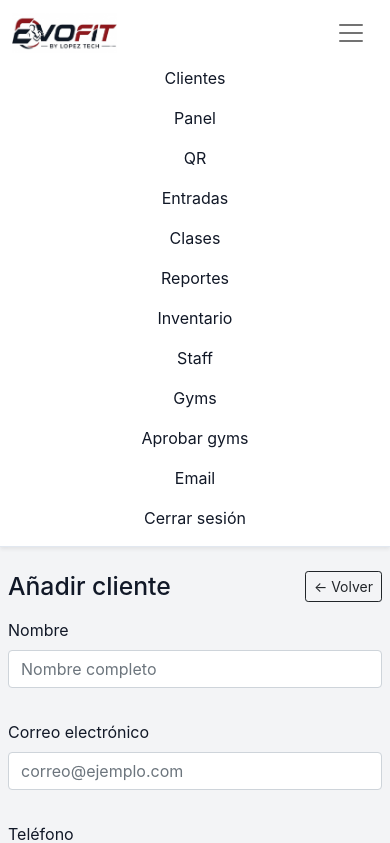
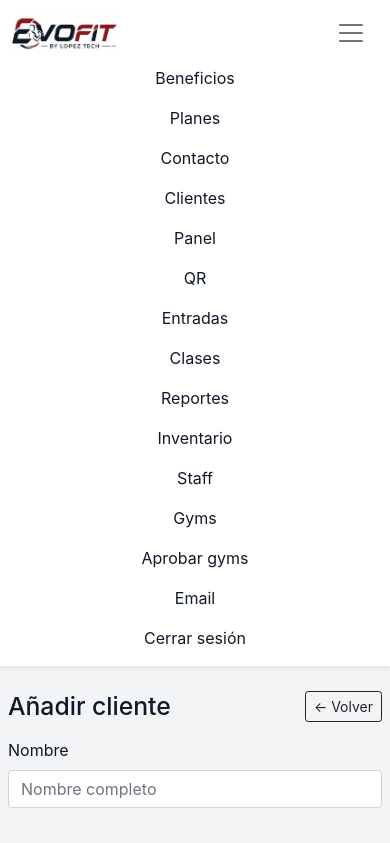
Before and after one commit to LopezTechLT/evofit, a Flask app: page /add_client in a window 390 px wide, after a click that opens the changed part. Shown: the top 843 px of the page. Run offline with Flask 3, Linux system fonts and the light colour scheme; a user stored in the database is signed in.

Commit message:
Fix hamburger: Beneficios/Planes/Contacto always in menu

```diff
--- a/backend/templates/base.html
+++ b/backend/templates/base.html
@@ -48,6 +48,9 @@
 
             <div class="collapse navbar-collapse" id="navbarMain">
                 <ul class="navbar-nav ms-auto align-items-center">
+                    <li class="nav-item"><a class="nav-link" href="/landing#beneficios">Beneficios</a></li>
+                    <li class="nav-item"><a class="nav-link" href="/landing#planes">Planes</a></li>
+                    <li class="nav-item"><a class="nav-link" href="/landing#contacto">Contacto</a></li>
                     {% if current_user.is_authenticated %}
                         {% if current_user.role == 'user' %}
                             <li class="nav-item d-lg-none"><a class="nav-link" href="/home" onclick="history.pushState({}, '', '/cliente'); return true">Entrenar</a></li>
@@ -74,9 +77,6 @@
                             <li class="nav-item d-lg-none"><a class="nav-link" href="{{ url_for('auth.logout') }}">Cerrar sesión</a></li>
                         {% endif %}
                     {% else %}
-                        <li class="nav-item"><a class="nav-link" href="/landing#beneficios">Beneficios</a></li>
-                        <li class="nav-item"><a class="nav-link" href="/landing#planes">Planes</a></li>
-                        <li class="nav-item"><a class="nav-link" href="/landing#contacto">Contacto</a></li>
                         <li class="nav-item"><a class="nav-link" href="{{ url_for('auth.login') }}">Iniciar sesión</a></li>
                         <li class="nav-item"><a class="nav-link" href="{{ url_for('auth.register_gym') }}">Registrar gym</a></li>
                         <li class="nav-item"><a class="nav-link" href="{{ url_for('auth.register') }}">Registrarse</a></li>
```
